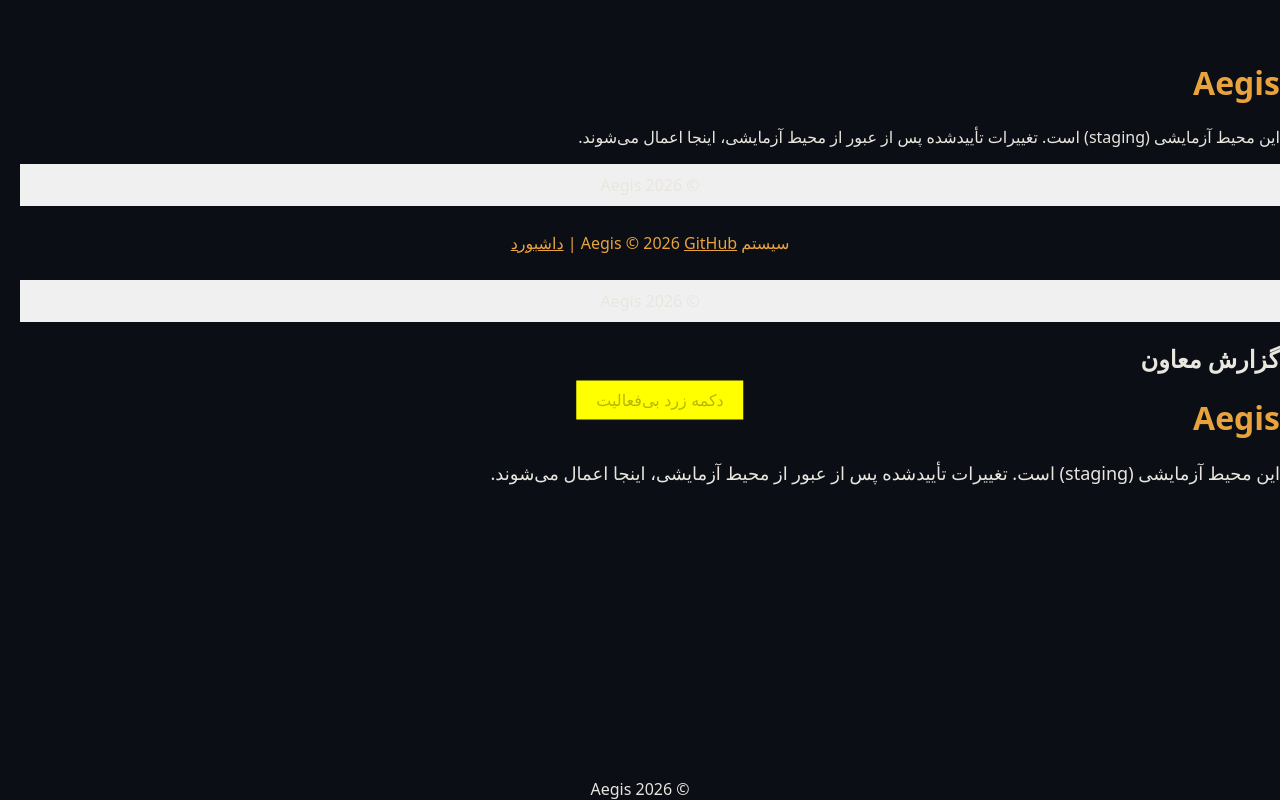
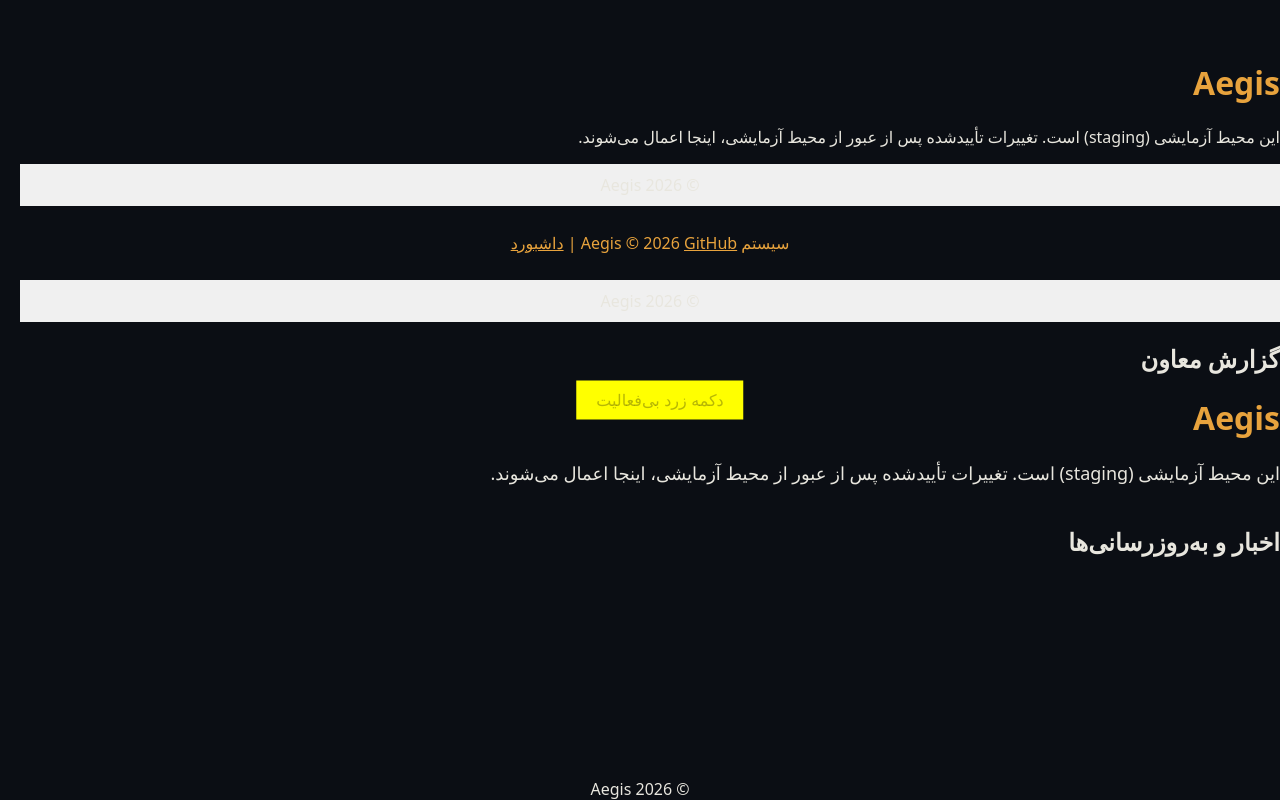
Before and after one commit to Dazm86/aegis, a website: page site-staging/index.html in a window 1280 px wide. Drawn offline with Linux system fonts and the light colour scheme.

Commit message:
Deployer: apply approved changes to staging

```diff
--- a/site-staging/index.html
+++ b/site-staging/index.html
@@ -35,6 +35,9 @@
 
   <!-- mission #32: بهینه‌سازی صفحه اصلی سایت -->
   <style>body { font-family: system-ui, sans-serif; background: #0B0E14; color: #E8E6DE; margin: 0; padding: 40px 20px; } h1 { color: #E8A33D; } .welcome-message { font-size: 18px; margin-bottom: 20px; } .main-content { display: flex; flex-direction: column; align-items: center; }</style><h1>Aegis</h1><p class='welcome-message'>این محیط آزمایشی (staging) است. تغییرات تأییدشده پس از عبور از محیط آزمایشی، اینجا اعمال می‌شوند.</p><div class='main-content'></div>
+
+  <!-- mission #33: افزودن بخش اخبار و به‌روزرسانی‌ها -->
+  <section id='news-section'><h2>اخبار و به‌روزرسانی‌ها</h2><ul id='news-feed'></ul></section><script>const sb = supabase.createClient('https://xufbpsdtzrjnwvkpalbu.supabase.co', 'eyJhbGciOiJIUzI1NiIsInR5cCI6IkpXVCJ9.eyJpc3MiOiJzdXBhYmFzZSIsInJlZiI6Inh1ZmJwc2R0enJqbnd2a3BhbGJ1Iiwicm9sZSI6ImFub24iLCJpYXQiOjE3ODMzODc2NzIsImV4cCI6MjA5ODk2MzY3Mn0.X1EnpBZxrDdFRz6tRxpmOJIyTAEiOXZGG-NHIqTC5p0'); sb.from('missions').select('id, title, description, status').then(data => { const newsFeed = data.data.map(mission => `<li>${mission.title} - ${mission.description}</li>`).join(''); document.getElementById('news-feed').innerHTML = newsFeed; });</script>
   <!-- AEGIS_INSERT_POINT -->
 </body>
 </html>
```
